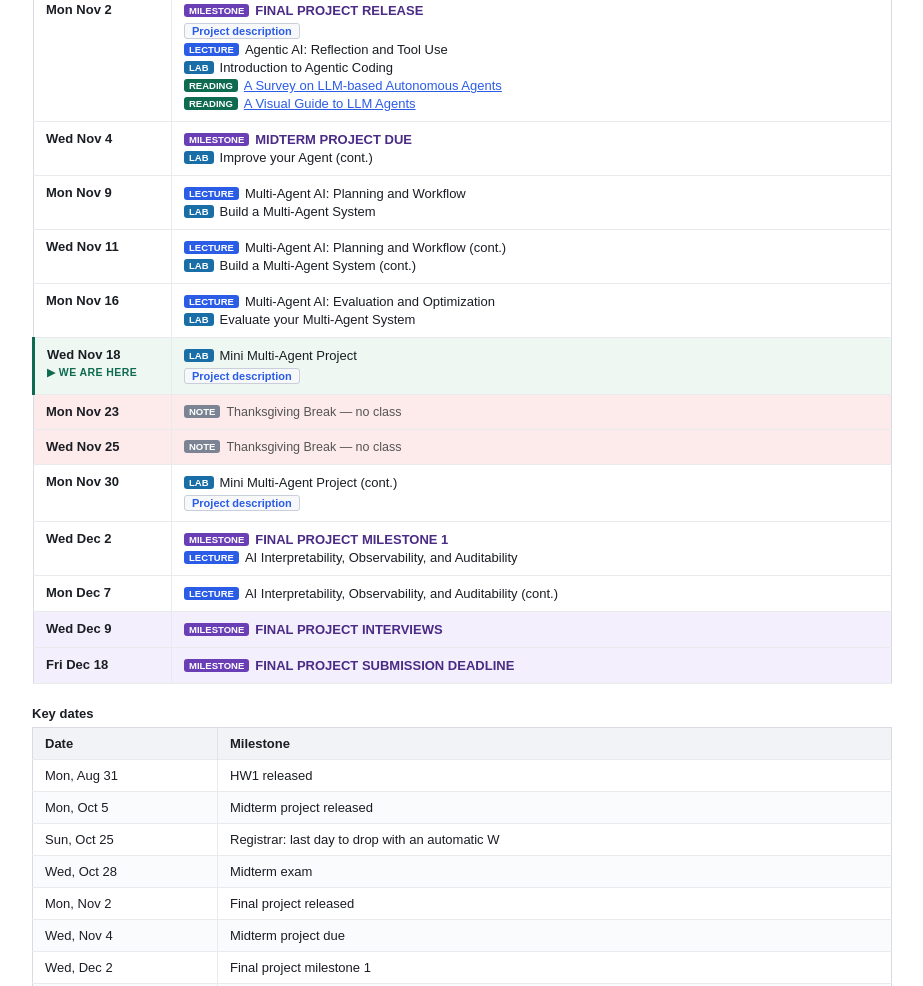
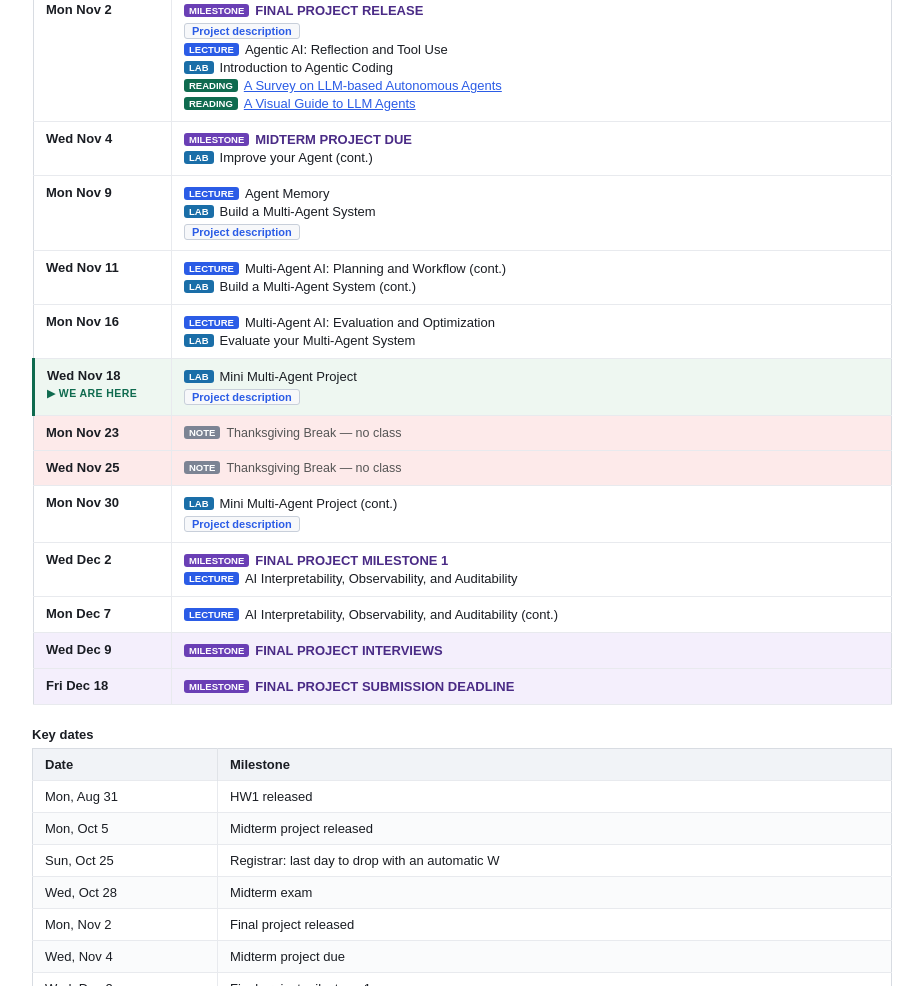
Before and after one commit to lethaiq/490-IntoGenAI-Fall2026, a plain HTML site: page student-schedule.html in a window 1280 px wide. Shown: the part 2493-3479 px from the top of the page, without its empty margins (178-1101 px from the left). Drawn offline with Linux system fonts and the light colour scheme.

Commit message:
Nov 9: lecture is Agent Memory; link the lab's Canvas page
Co-Authored-By: Claude Sonnet 5.5 <noreply@anthropic.com>

```diff
--- a/student-schedule.html
+++ b/student-schedule.html
@@ -165,7 +165,7 @@
 </tr>
 <tr style="">
   <td style="padding:9px 12px;border-bottom:1px solid #e8eaee;border-right:1px solid #e8eaee;width:112px;vertical-align:top;font-weight:bold;white-space:nowrap;">Mon Nov 9</td>
-  <td style="padding:7px 12px;border-bottom:1px solid #e8eaee;vertical-align:top;"><div style="margin:3px 0;font-weight:normal;color:#1a1d23;"><span style="display:inline-block;background:#2b5ce6;color:#fff;font-size:9.5px;font-weight:bold;padding:1px 5px;border-radius:3px;margin-right:6px;vertical-align:1px;">LECTURE</span>Multi-Agent AI: Planning and Workflow</div><div style="margin:3px 0;font-weight:normal;color:#1a1d23;"><span style="display:inline-block;background:#1a6ea8;color:#fff;font-size:9.5px;font-weight:bold;padding:1px 5px;border-radius:3px;margin-right:6px;vertical-align:1px;">LAB</span>Build a Multi-Agent System</div></td>
+  <td style="padding:7px 12px;border-bottom:1px solid #e8eaee;vertical-align:top;"><div style="margin:3px 0;font-weight:normal;color:#1a1d23;"><span style="display:inline-block;background:#2b5ce6;color:#fff;font-size:9.5px;font-weight:bold;padding:1px 5px;border-radius:3px;margin-right:6px;vertical-align:1px;">LECTURE</span>Agent Memory</div><div style="margin:3px 0;font-weight:normal;color:#1a1d23;"><span style="display:inline-block;background:#1a6ea8;color:#fff;font-size:9.5px;font-weight:bold;padding:1px 5px;border-radius:3px;margin-right:6px;vertical-align:1px;">LAB</span>Build a Multi-Agent System<div style="margin-top:3px;"><a href="https://iu.instructure.com/courses/2411541/modules/items/40378717" style="display:inline-block;margin:2px 6px 0 0;padding:1px 7px;border:1px solid #c8cfda;border-radius:3px;background:#f7f8fa;font-size:11px;font-weight:bold;color:#2b5ce6;text-decoration:none;">Project description</a></div></div></td>
 </tr>
 <tr style="">
   <td style="padding:9px 12px;border-bottom:1px solid #e8eaee;border-right:1px solid #e8eaee;width:112px;vertical-align:top;font-weight:bold;white-space:nowrap;">Wed Nov 11</td>
```
